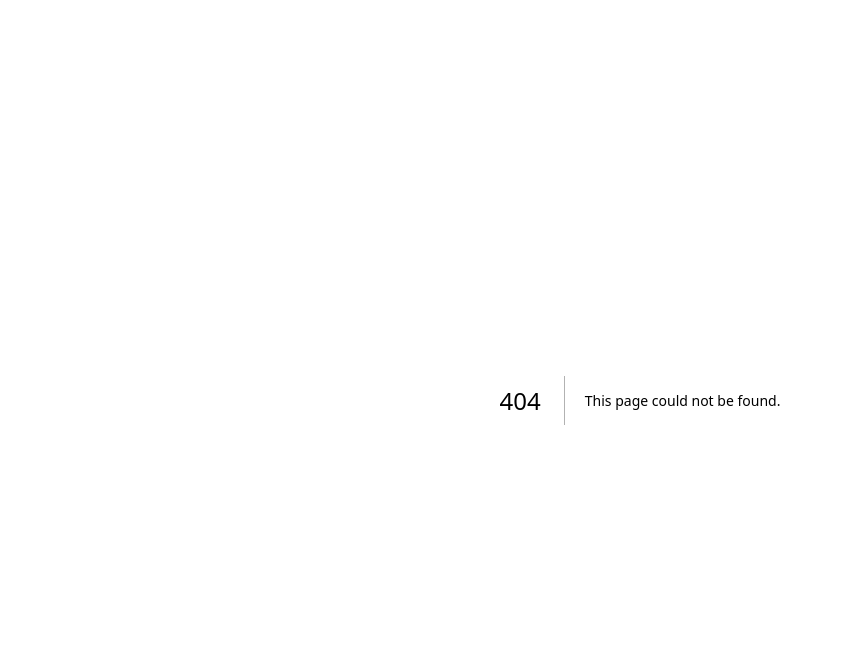
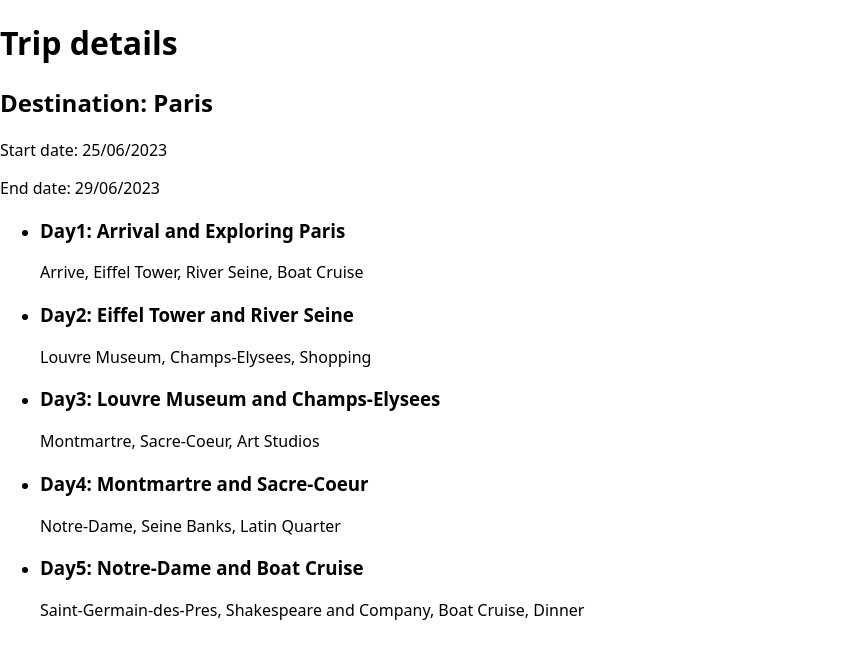
Before and after one commit to LukasWeckner/Capstone-Travel, a Next.js app: page /my-trips/paris in a window 1280 px wide. Before the commit this address had no page. Shown: the top 658 px of the page, without its empty margins (0-843 px from the left). Built offline with nearby package versions, Linux system fonts and the light colour scheme.

Commit message:
create dynamic details page at pages/my-trips/[slug.js]

```diff
--- a/components/TripDay/index.js
+++ b/components/TripDay/index.js
@@ -1,8 +1,8 @@
 export default function TripDay({ title, activities }) {
   return (
-    <>
+    <li>
       <h3>{title}</h3>
       <p>{activities}</p>
-    </>
+    </li>
   );
 }
--- /dev/null
+++ b/pages/my-trips/[slug].js
@@ -0,0 +1,33 @@
+import { useRouter } from "next/router";
+import { trips } from "../../lib/data";
+import TripDay from "../../components/TripDay";
+
+export default function Trip() {
+  const router = useRouter();
+  const { slug } = router.query;
+
+  const currentTrip = trips.find((trip) => trip.slug === slug);
+  if (!currentTrip) {
+    return null;
+  }
+
+  const { destination, startDate, endDate, dayDetails } = currentTrip;
+
+  return (
+    <>
+      <h1>Trip details</h1>
+      <h2>{`Destination: ${destination}`}</h2>
+      <p>{`Start date: ${startDate}`}</p>
+      <p>{`End date: ${endDate}`}</p>
+      <ul>
+        {dayDetails.titles.map((title, index) => (
+          <TripDay
+            key={index}
+            title={title}
+            activities={dayDetails.activities[index]}
+          />
+        ))}
+      </ul>
+    </>
+  );
+}
```
Also changed, not shown: components/PreviewCard/index.js (+8 -1 lines), pages/MyTrips/[slug].js (deleted, +0 -17 lines).
